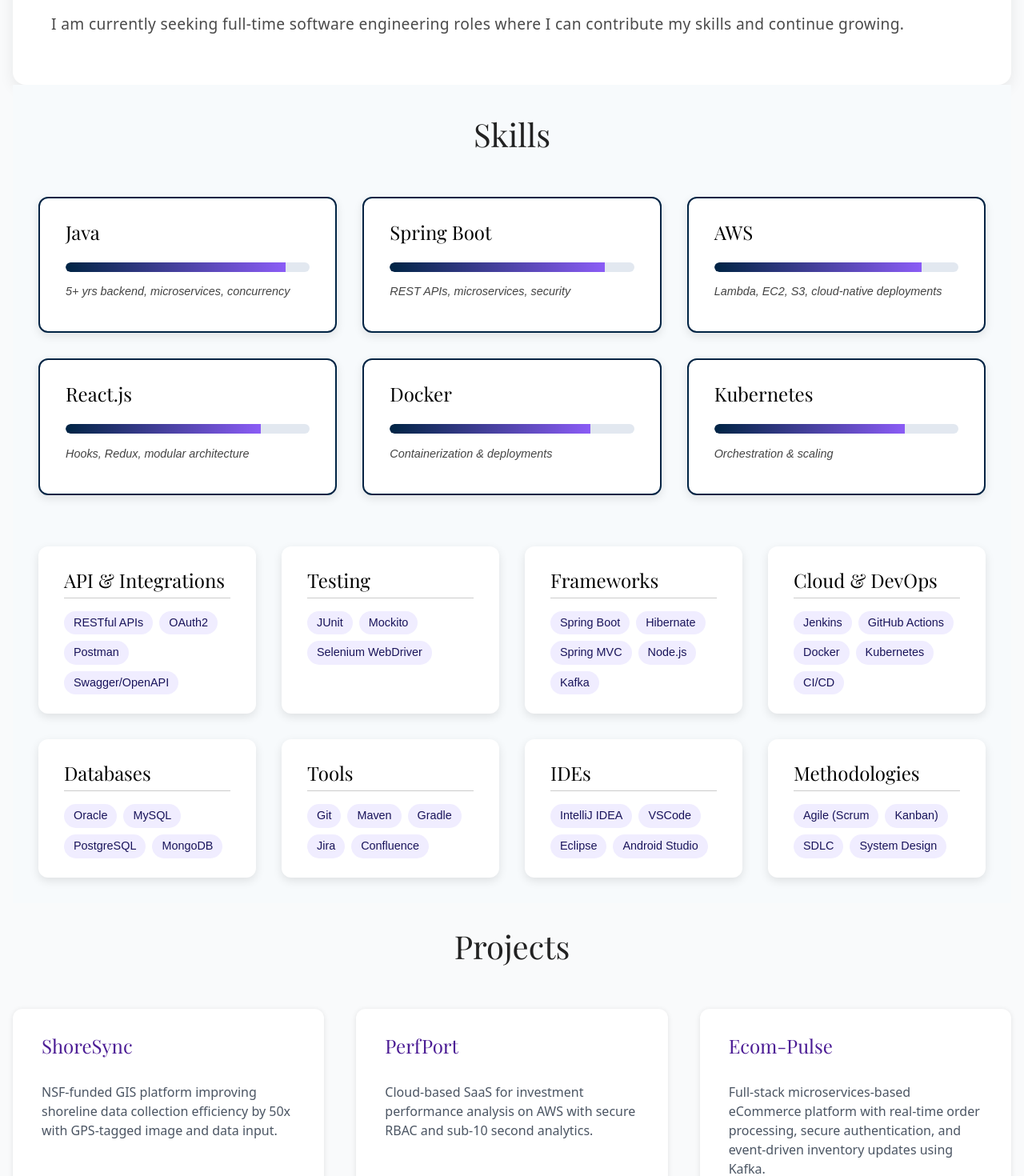
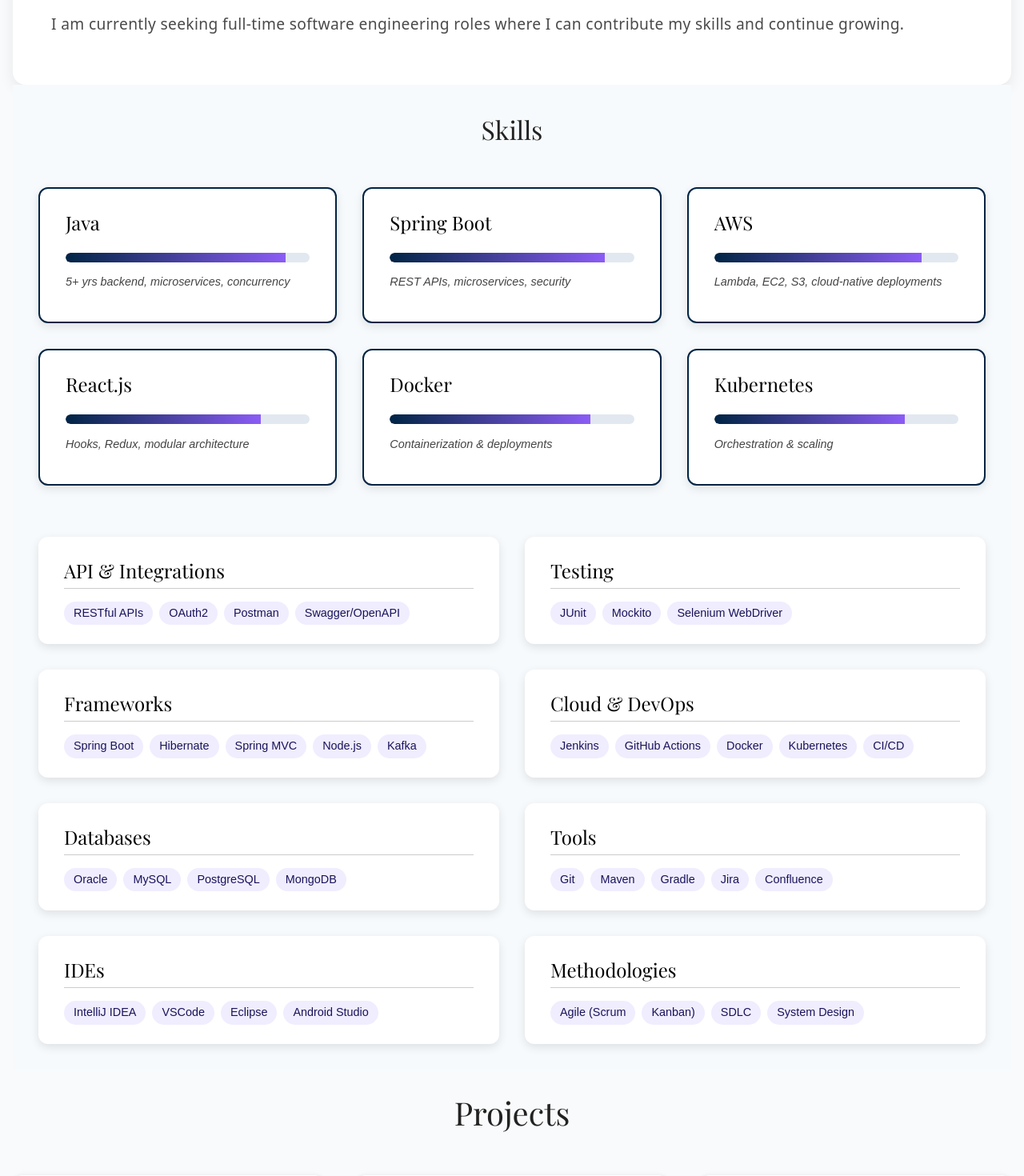
Before and after one commit to nikhilrouth/Nikhil-Routh-Portfolio, a React (Vite) app: page / in a window 1280 px wide. Shown: the part 1480-2950 px from the top of the page at 80% size. Built offline with nearby package versions, Linux system fonts and the light colour scheme.

Commit message:
modified grids in skills section

```diff
--- a/src/App.css
+++ b/src/App.css
@@ -1,13 +1,14 @@
 body {
   margin: 0;
 
-  background: #f9fafb;
+
   color: #222;
   min-width: 320px;
   min-height: 100vh;
   display: grid;
   place-items: center;
   background: #f9fafb;
+
 
 }
 
--- a/src/Skills.css
+++ b/src/Skills.css
@@ -9,7 +9,7 @@
 
 .skills-section h2 {
   text-align: center;
-  font-size: 2.5rem;
+  font-size: 2rem;
   margin-bottom: 3rem;
   font-weight: 700;
 }
@@ -23,7 +23,7 @@
 
 .skills-grid {
   display: grid;
-  grid-template-columns: repeat(4, 1fr);
+  grid-template-columns: repeat(2, 1fr);
   gap: 2rem;
 }
 
```
